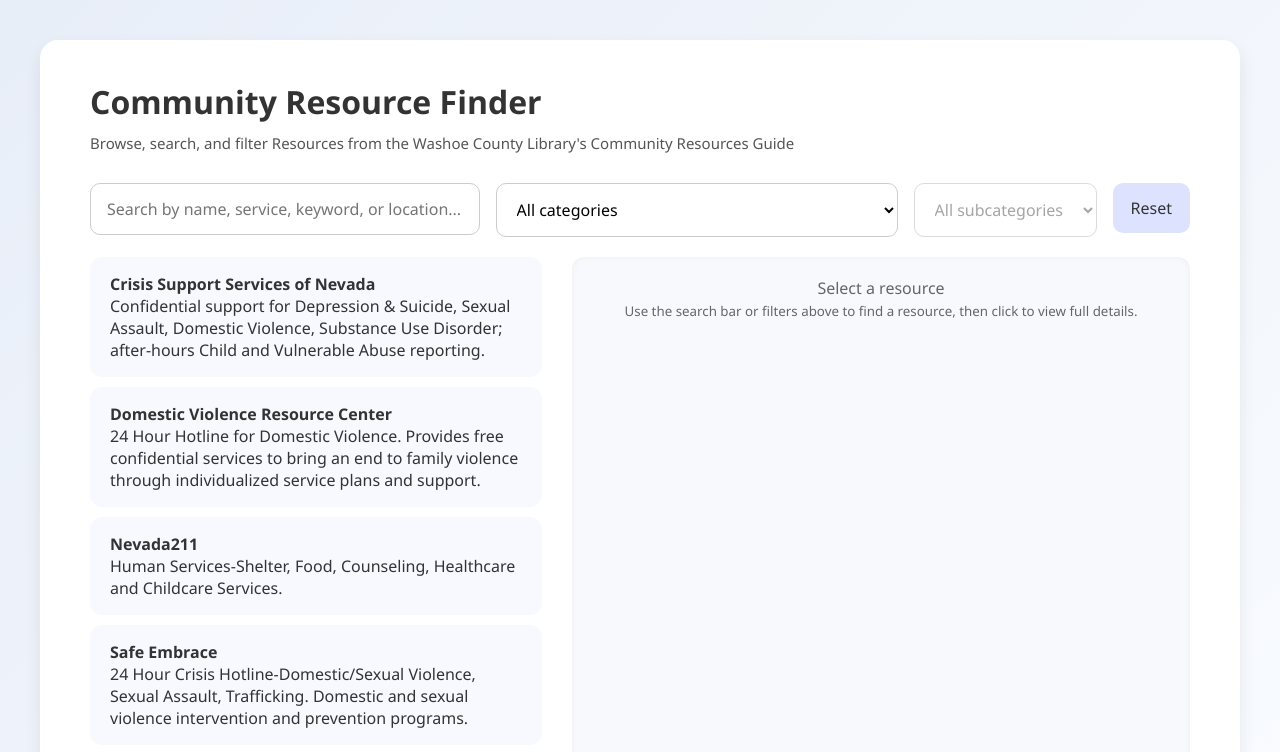
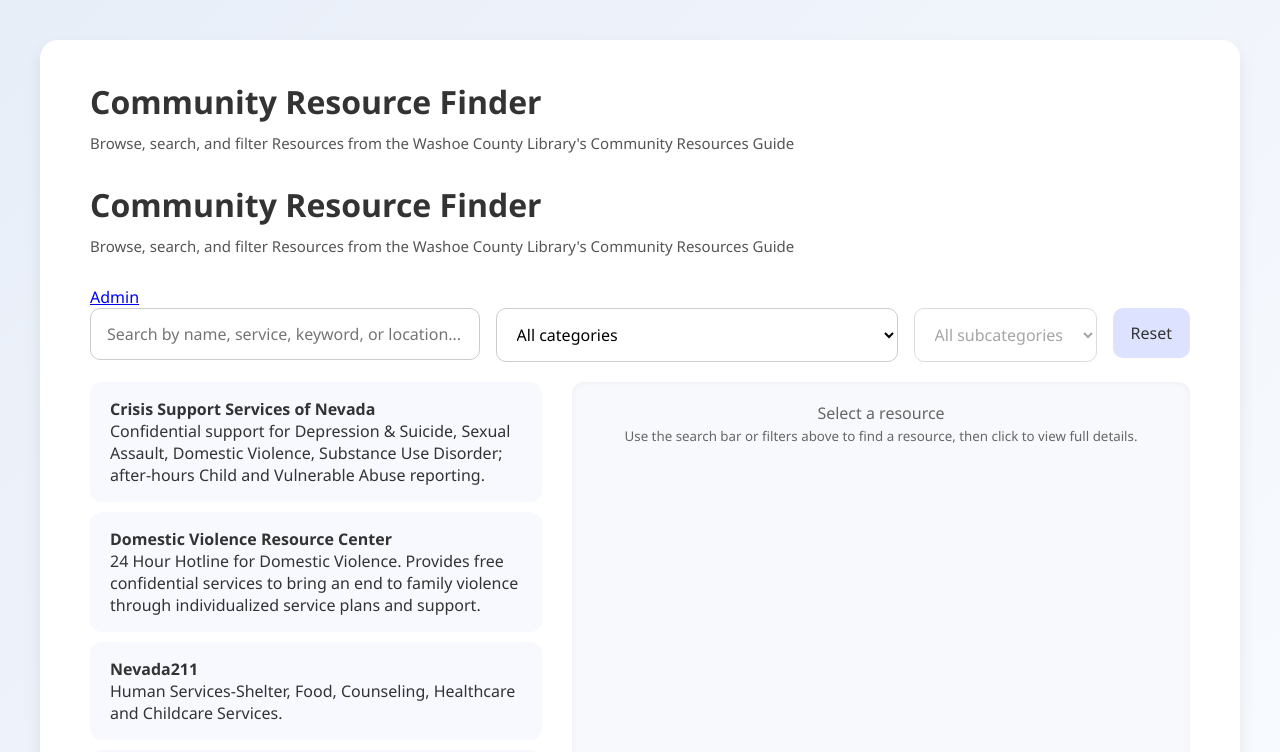
Before and after one commit to mitchwinterman/community-resource-finder, a plain HTML site: page index.html in a window 1280 px wide. Shown: the top 752 px of the page. Drawn offline with Linux system fonts and the light colour scheme.

Commit message:
Update index.html

```diff
--- a/index.html
+++ b/index.html
@@ -13,6 +13,14 @@
         <h1>Community Resource Finder</h1>
         <div class="subtitle">
             Browse, search, and filter Resources from the Washoe County Library's Community Resources Guide
+        </div>
+        <h1>Community Resource Finder</h1>
+        <div class="subtitle">
+            Browse, search, and filter Resources from the Washoe County Library's Community Resources Guide
+        </div>
+
+        <div class="top-links">
+            <a href="admin.html" class="admin-link">Admin</a>
         </div>
 
         <!-- SEARCH + FILTERS -->
```
